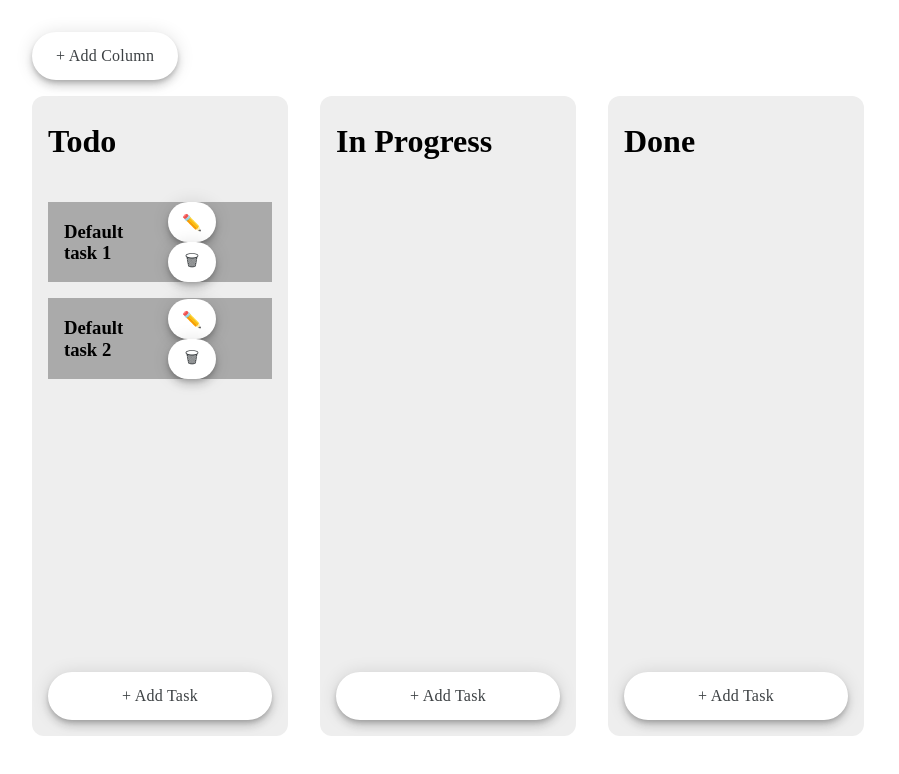
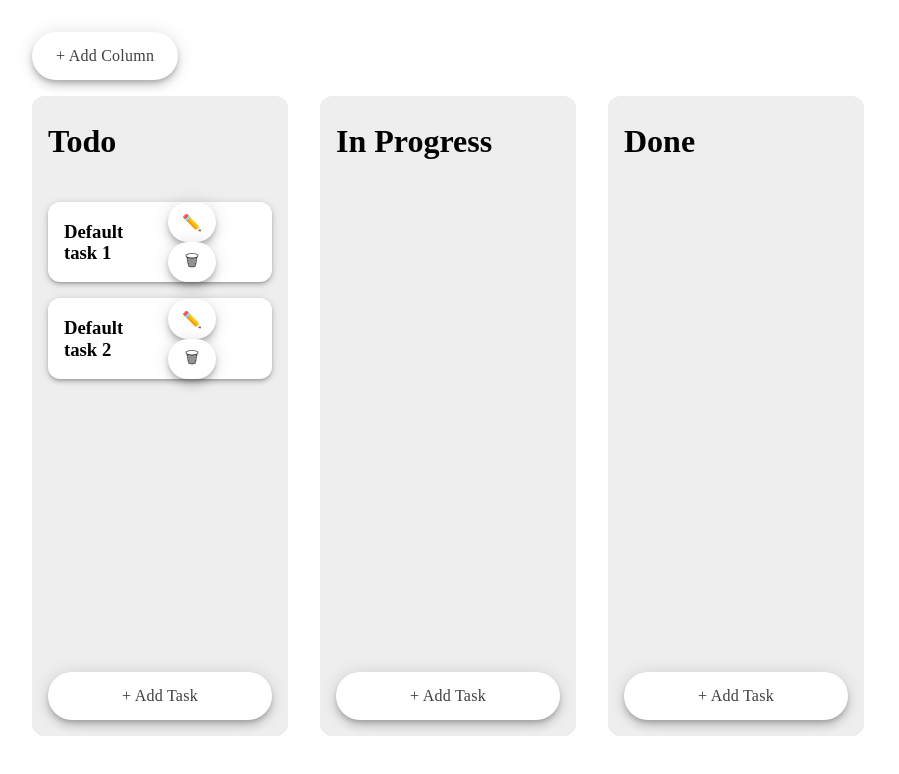
Before and after one commit to KristofferLinderman/tiny-trello, a React (Create React App) app: page / in a window 1280 px wide. Shown: the top 774 px of the page, without its empty margins (0-899 px from the left). Built offline with nearby package versions, Linux system fonts and the light colour scheme.

Commit message:
Card styling

```diff
--- a/src/components/TaskCard/TaskCard.style.ts
+++ b/src/components/TaskCard/TaskCard.style.ts
@@ -2,13 +2,16 @@ import styled from "styled-components";
 
 export const Container = styled.div`
   width: 100%;
-  cursor: pointer;
-  background-color: #aaa;
+  background-color: #fff;
   display: flex;
   justify-content: space-between;
   align-items: center;
   padding: 0 1rem;
   box-sizing: border-box;
+  border-radius: 12px;
+  box-shadow: rgba(0, 0, 0, 0.2) 0 2px 3px -1px, rgba(0, 0, 0, 0.14) 0 3px 5px 0,
+    rgba(0, 0, 0, 0.12) 0 1px 9px 0;
+  min-height: 5rem;
 `;
 
 export const Title = styled.h3``;
```
